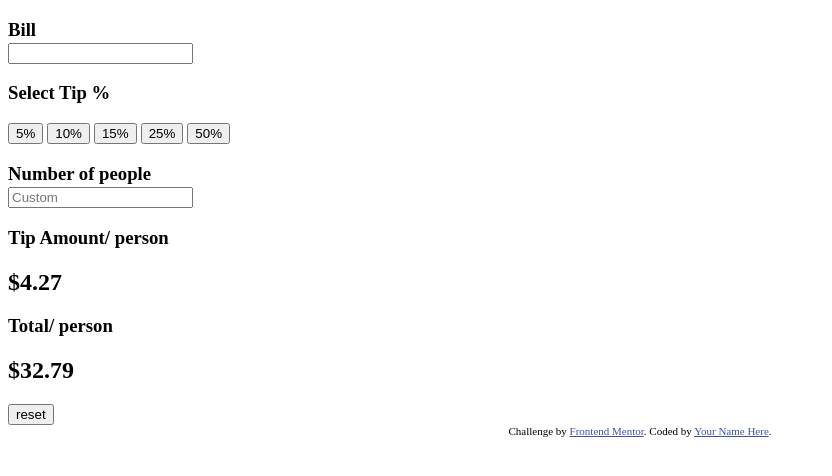
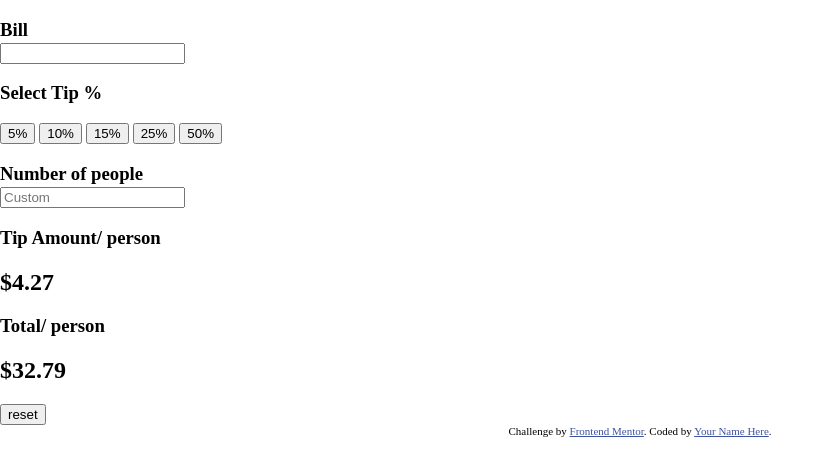
Before and after one commit to Akshay-Tarde/tip-calculator-app, a plain HTML site: page index.html in a window 1280 px wide. Shown: the whole page, without its empty margins (0-832 px from the left). Drawn offline with Linux system fonts and the light colour scheme.

Commit message:
Added the CSS file and some basic styles

```diff
--- a/index.html
+++ b/index.html
@@ -8,7 +8,7 @@
 
   <title>Frontend Mentor | Tip calculator app</title>
 
-  <!-- Feel free to remove these styles or customise in your own stylesheet 👍 -->
+  <link rel="stylesheet" href="./styles.css">
   <style>
     .attribution { font-size: 11px; text-align: center; }
     .attribution a { color: hsl(228, 45%, 44%); }
--- /dev/null
+++ b/styles.css
@@ -0,0 +1,8 @@
+* {
+    box-sizing: border-box;
+}
+
+body {
+    margin: 0;
+    font-size: 1rem;
+}
```
